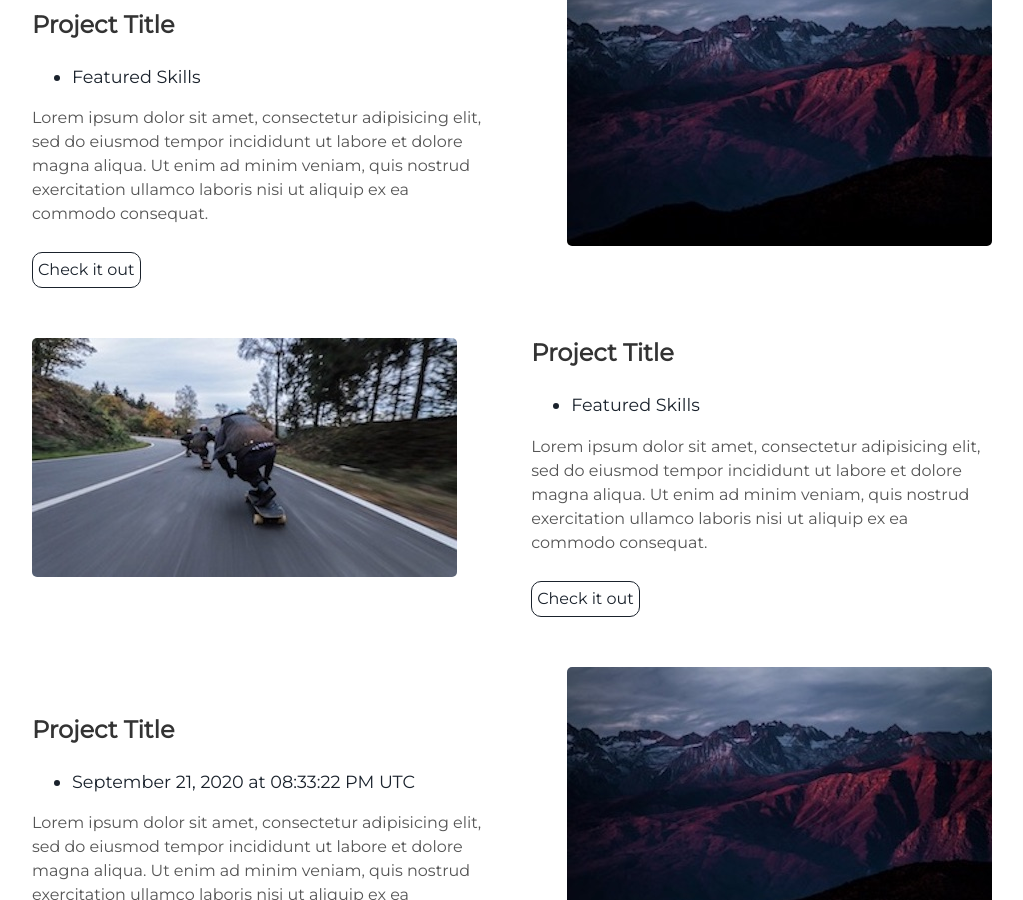
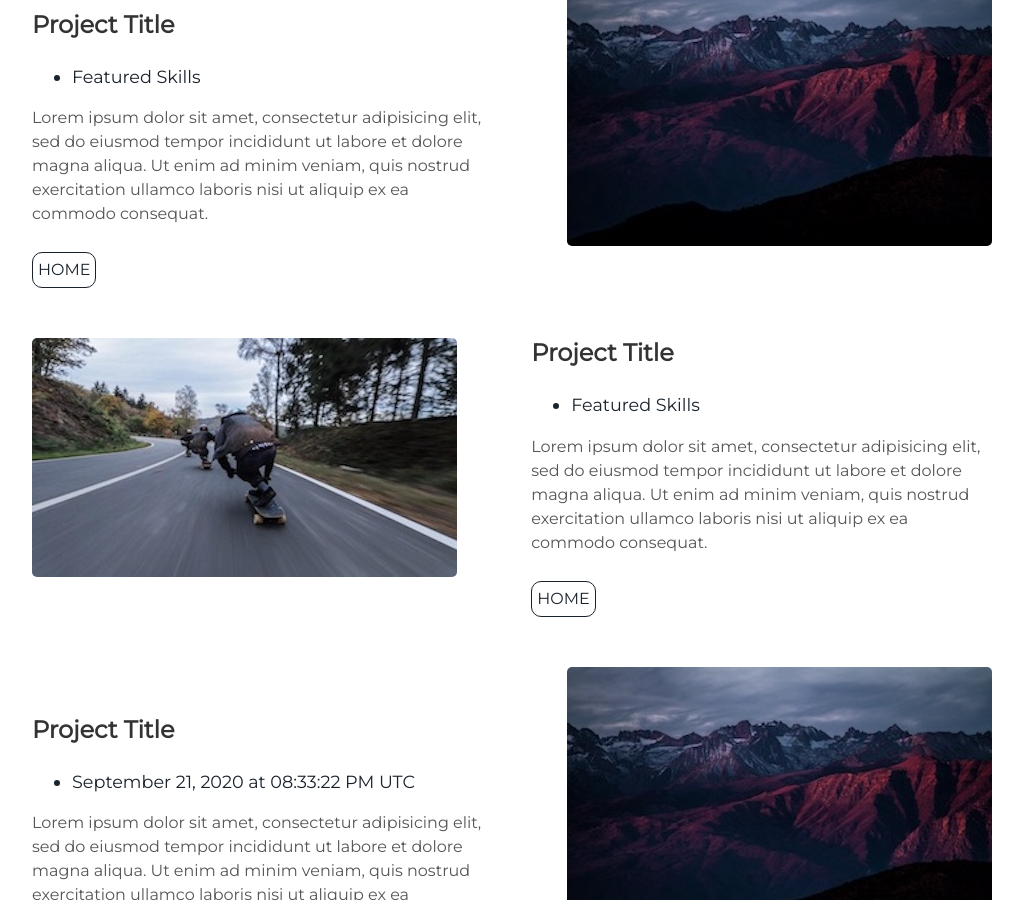
Before and after one commit to takagotch/page351, a Jekyll site: the page built from index.html, in a window 1280 px wide and 900 px high, scrolled down 2400 px. Shown: the whole window, without its empty margins (128-1151 px from the left). Built offline with Jekyll 4.4.1, drawn with Linux system fonts in a browser that asks for light colours; some of the changed text lies outside the part shown.

Commit message:
Update projects.html

```diff
--- a/_includes/projects.html
+++ b/_includes/projects.html
@@ -12,7 +12,7 @@
       <li> Featured Skills</li>
     </ul>
     <p>Lorem ipsum dolor sit amet, consectetur adipisicing elit, sed do eiusmod tempor incididunt ut labore et dolore magna aliqua. Ut enim ad minim veniam, quis nostrud exercitation ullamco laboris nisi ut aliquip ex ea commodo consequat.</p>
-    <a class="project-link" href="#">Check it out</a>
+    <a class="project-link" href="#">HOME</a>
   </div>
 </div>
 
@@ -26,7 +26,7 @@
       <li> Featured Skills</li>
     </ul>
     <p>Lorem ipsum dolor sit amet, consectetur adipisicing elit, sed do eiusmod tempor incididunt ut labore et dolore magna aliqua. Ut enim ad minim veniam, quis nostrud exercitation ullamco laboris nisi ut aliquip ex ea commodo consequat.</p>
-    <a class="project-link" href="#">Check it out</a>
+    <a class="project-link" href="#">HOME</a>
   </div>
 </div>
 
@@ -42,7 +42,7 @@
       <li> {{ site.time | date: "%B %e, %Y at %r %Z" }} </li>
     </ul>
     <p>Lorem ipsum dolor sit amet, consectetur adipisicing elit, sed do eiusmod tempor incididunt ut labore et dolore magna aliqua. Ut enim ad minim veniam, quis nostrud exercitation ullamco laboris nisi ut aliquip ex ea commodo consequat.</p>
-    <a class="project-link" href="#">Check it out</a>
+    <a class="project-link" href="#">HOME</a>
   </div>
 </div>
 
@@ -51,11 +51,13 @@
     <img alt="mountains" src="{{ "/assets/img/skate.jpg" | prepend: site.baseurl }}" />
   </div>
   <div class="contents-right">
-    <h3> Project Title </h3>
+    <h3> 公式ホームページを更新 </h3>
     <ul>
       <li> {{ site.time | date: "%Y %m %d %H %m %d"}} </li>
     </ul>
-    <p>Lorem ipsum dolor sit amet, consectetur adipisicing elit, sed do eiusmod tempor incididunt ut labore et dolore magna aliqua. Ut enim ad minim veniam, quis nostrud exercitation ullamco laboris nisi ut aliquip ex ea commodo consequat.</p>
-    <a class="project-link" href="#">Check it out</a>
+    <p>
+    当サイトをリニューアルオープン。最新情報を発信していきます。
+    </p>
+    <a class="project-link" href="#">HOME</a>
   </div>
 </div>
```
